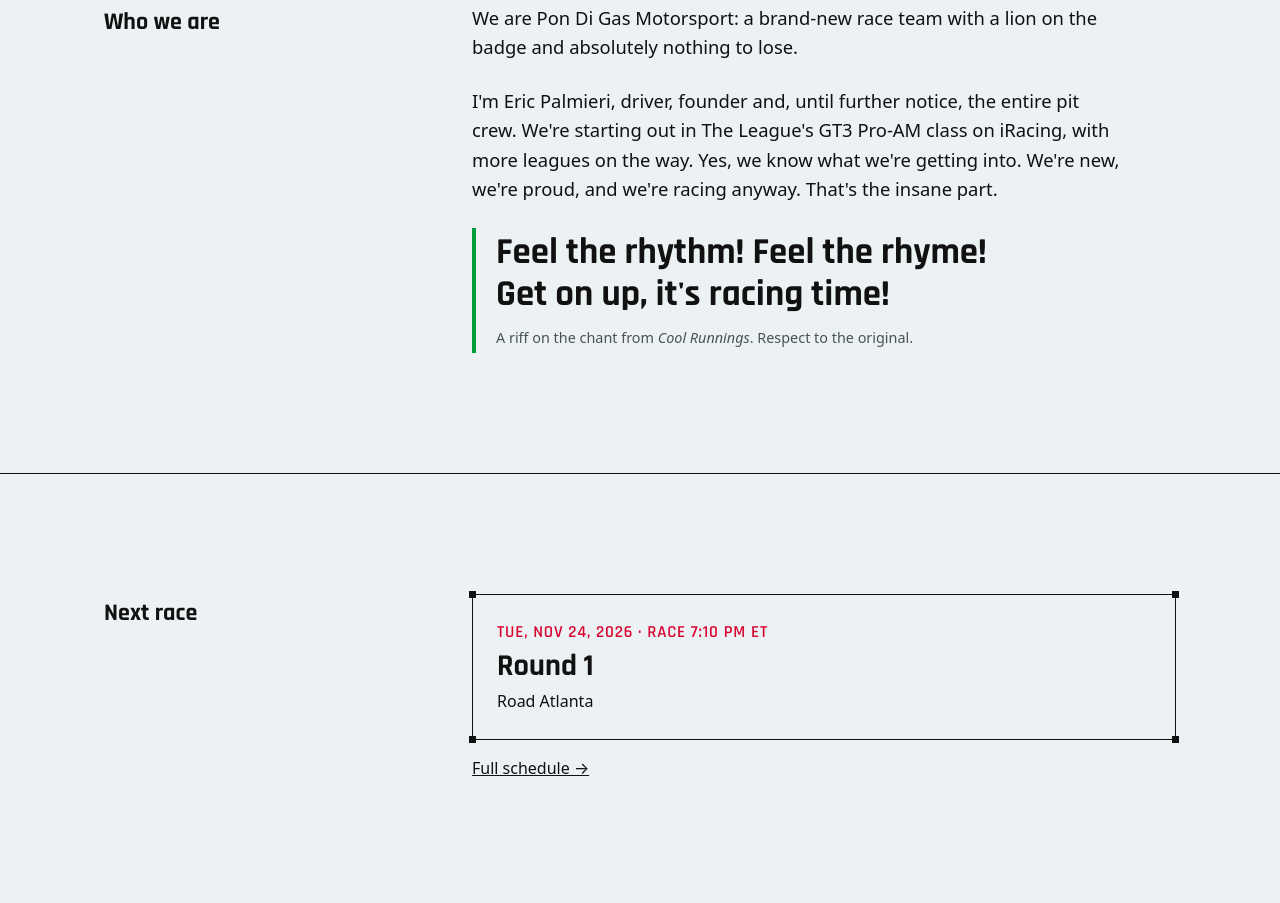
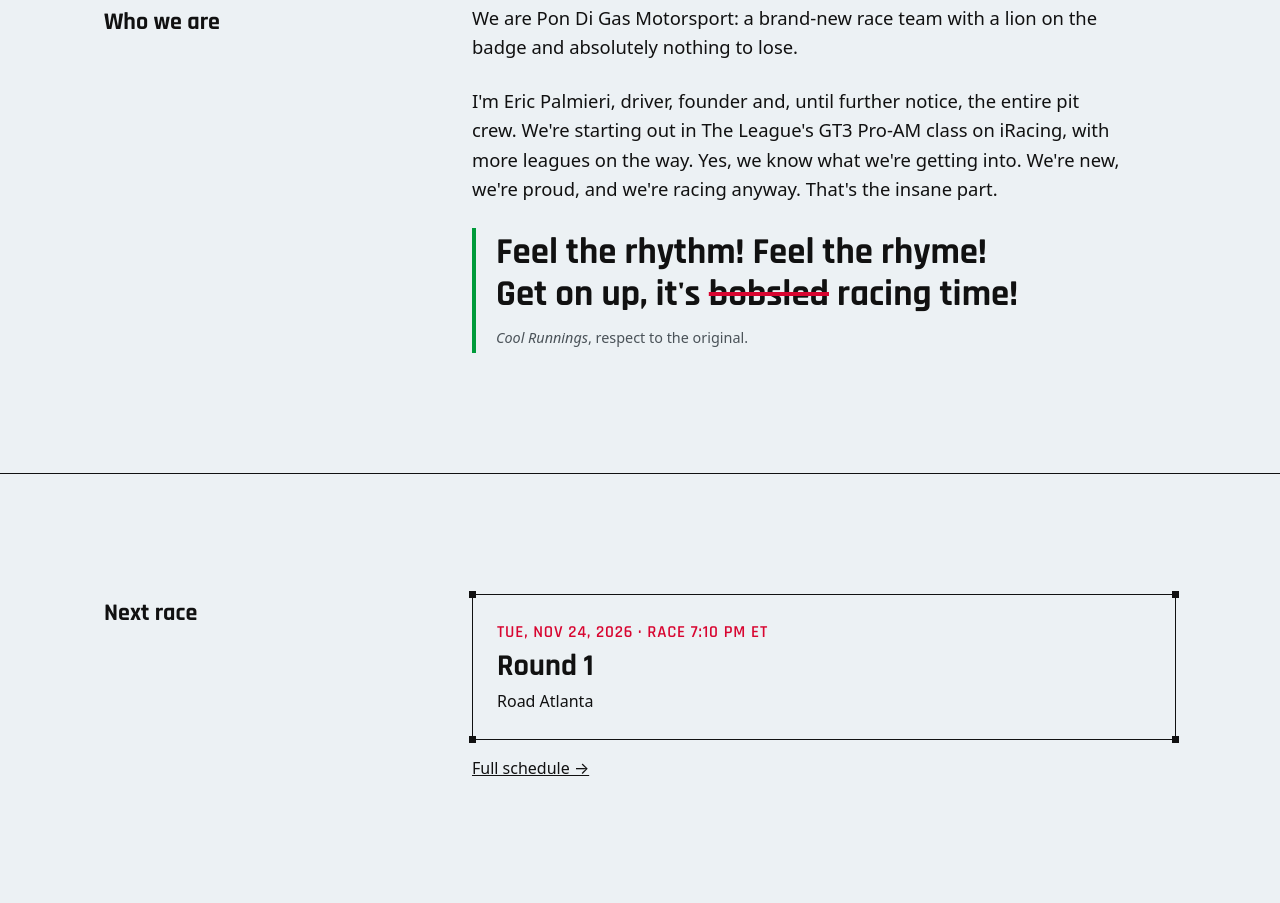
Before and after one commit to palmierie/pondigasmotorsport, a plain HTML site: page index.html in a window 1280 px wide. Shown: the part 917-1820 px from the top of the page. Drawn offline with Linux system fonts and the light colour scheme.

Commit message:
content: strike through bobsled in the quote, simplify Cool Runnings credit
Co-Authored-By: Claude Sonnet 5.5 <noreply@anthropic.com>

```diff
--- a/assets/css/style.css
+++ b/assets/css/style.css
@@ -195,3 +195,4 @@ section h2 { font-size: clamp(1.5rem, 3.5vw, 2.2rem); margin: 0 0 24px; }
 .pull-quote { margin: 8px 0 0; padding: 4px 0 4px 20px; border-left: 4px solid var(--green); }
 .pull-quote p { margin: 0; font-family: var(--font-heading); font-weight: 700; font-size: clamp(1.6rem, 3.2vw, 2.3rem); line-height: 1.15; }
 .pull-quote footer { margin-top: 10px; font-size: .9rem; color: var(--muted); }
+.pull-quote s { text-decoration-thickness: .1em; text-decoration-color: var(--lion-red); }
--- a/index.html
+++ b/index.html
@@ -34,7 +34,7 @@
 <div>
 <p class="lead">We are Pon Di Gas Motorsport: a brand-new race team with a lion on the badge and absolutely nothing to lose.</p>
 <p class="lead">I'm Eric Palmieri, driver, founder and, until further notice, the entire pit crew. We're starting out in The League's GT3 Pro-AM class on iRacing, with more leagues on the way. Yes, we know what we're getting into. We're new, we're proud, and we're racing anyway. That's the insane part.</p>
-<blockquote class="pull-quote"><p>Feel the rhythm! Feel the rhyme!<br>Get on up, it's racing time!</p><footer>A riff on the chant from <cite>Cool Runnings</cite>. Respect to the original.</footer></blockquote>
+<blockquote class="pull-quote"><p>Feel the rhythm! Feel the rhyme!<br>Get on up, it's <s>bobsled<span class="visually-hidden"> (crossed out)</span></s> racing time!</p><footer><cite>Cool Runnings</cite>, respect to the original.</footer></blockquote>
 </div>
 </div></section>
 <section class="block"><div class="container split">
```
